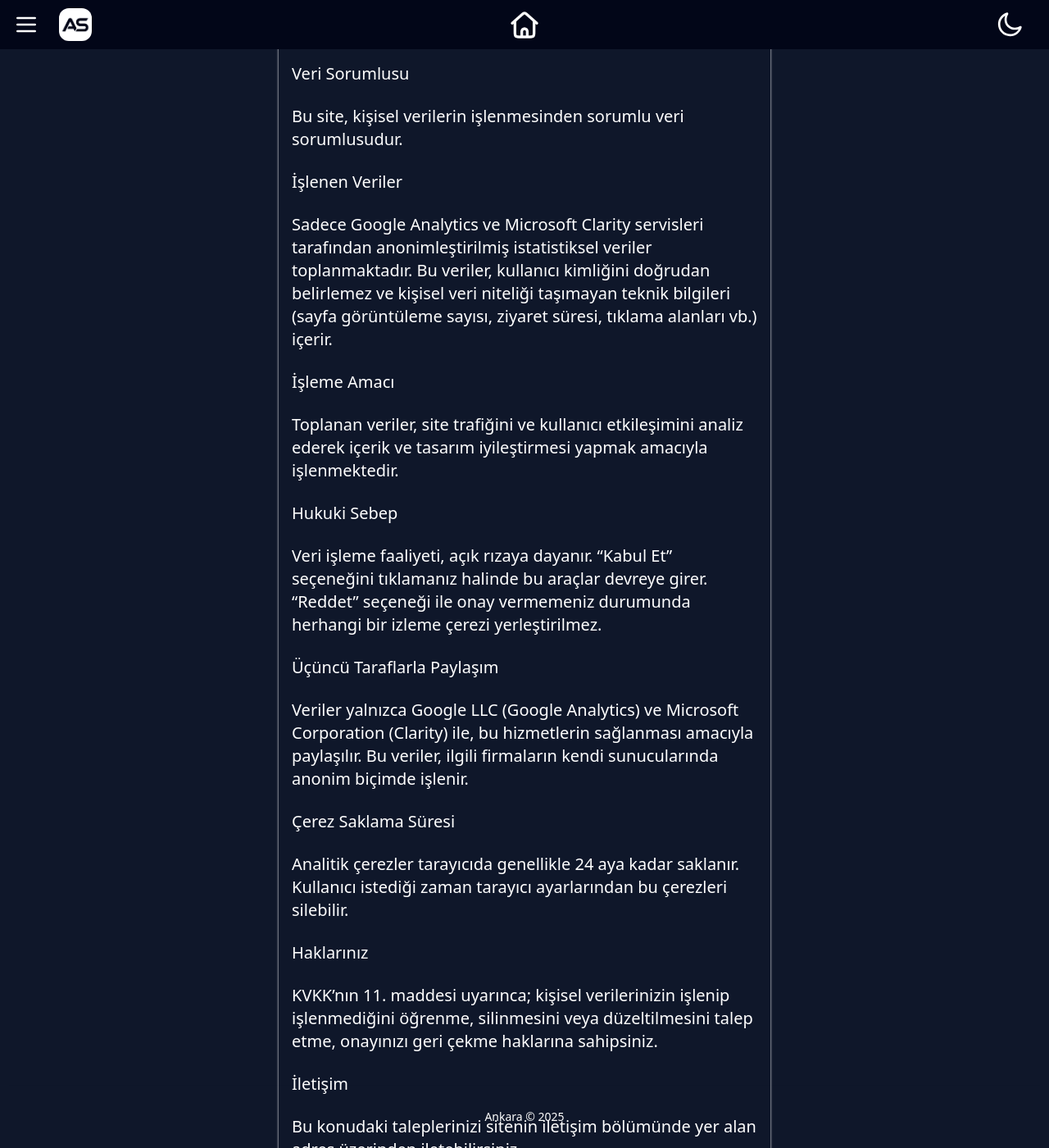
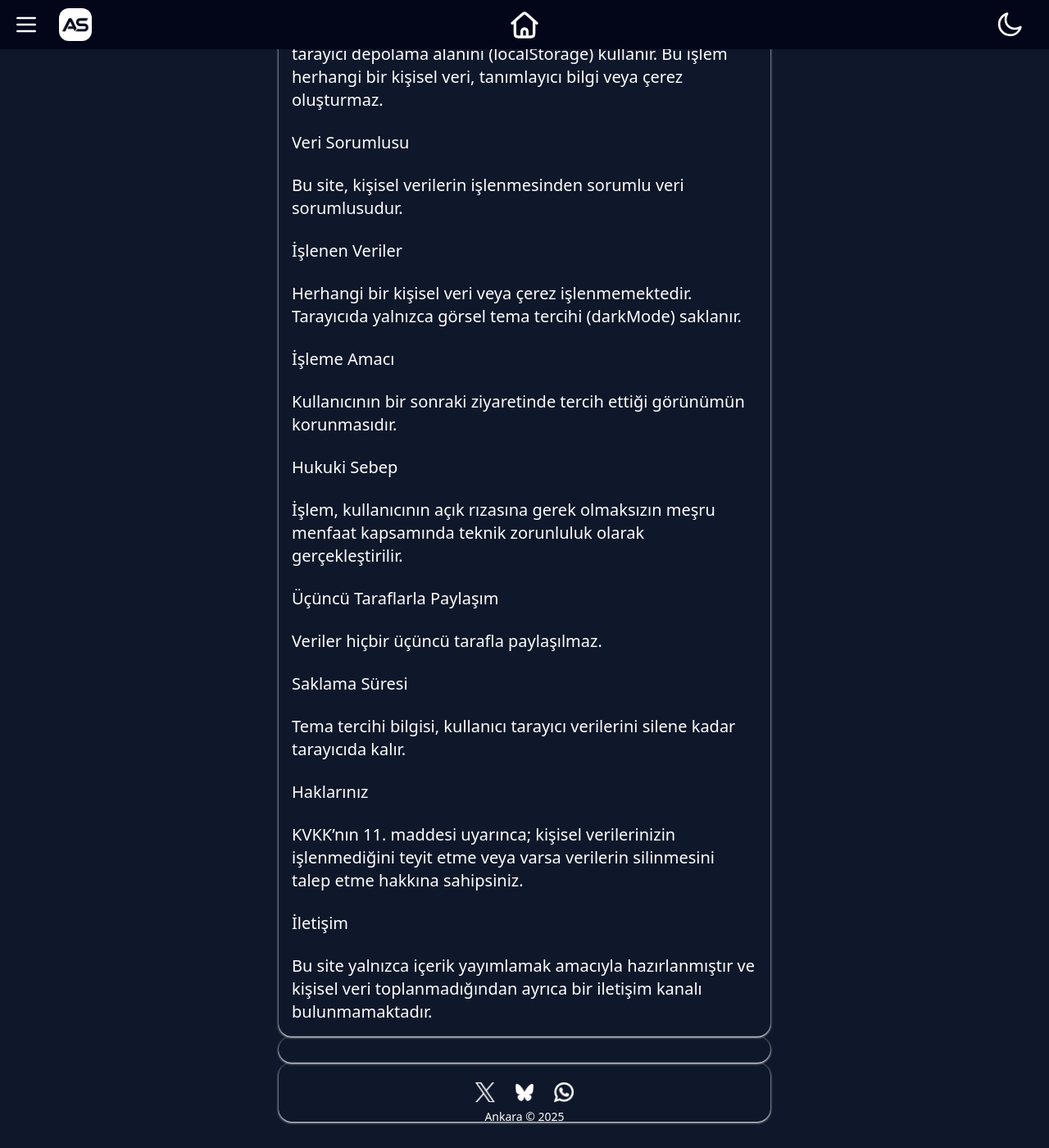
Before and after one commit to lprsylmz/alpersoylemez.tr, a Jekyll site: the page built from _pages/aydinlatma-metni.md, in a window 1280 px wide and 1400 px high, scrolled down 396 px. Shown: the whole window at 82% size. Built offline with Jekyll 4.4.1, drawn with Linux system fonts in a browser that asks for light colours; some of the changed text lies outside the part shown.

Commit message:
aydınlatma metni

```diff
--- a/_pages/aydinlatma-metni.md
+++ b/_pages/aydinlatma-metni.md
@@ -4,39 +4,38 @@ title: Aydınlatma Metni
 permalink: /aydinlatma-metni/
 ---
 
-Aydınlatma Metni (Çerez Politikası)
+Aydınlatma Metni
 
-Bu web sitesi, kullanıcı deneyimini geliştirmek ve istatistiksel analiz yapmak amacıyla sınırlı sayıda çerez kullanmaktadır.
+Bu web sitesi, kullanıcı deneyimini geliştirmek amacıyla yalnızca tema tercihini (karanlık/açık mod) hatırlamak için tarayıcı depolama alanını (localStorage) kullanır. Bu işlem herhangi bir kişisel veri, tanımlayıcı bilgi veya çerez oluşturmaz.
 
-1. Veri Sorumlusu
+Veri Sorumlusu
 
 Bu site, kişisel verilerin işlenmesinden sorumlu veri sorumlusudur.
 
-2. İşlenen Veriler
+İşlenen Veriler
 
-Sadece Google Analytics ve Microsoft Clarity servisleri tarafından anonimleştirilmiş istatistiksel veriler toplanmaktadır.
-Bu veriler, kullanıcı kimliğini doğrudan belirlemez ve kişisel veri niteliği taşımayan teknik bilgileri (sayfa görüntüleme sayısı, ziyaret süresi, tıklama alanları vb.) içerir.
+Herhangi bir kişisel veri veya çerez işlenmemektedir. Tarayıcıda yalnızca görsel tema tercihi (darkMode) saklanır.
 
-3. İşleme Amacı
+İşleme Amacı
 
-Toplanan veriler, site trafiğini ve kullanıcı etkileşimini analiz ederek içerik ve tasarım iyileştirmesi yapmak amacıyla işlenmektedir.
+Kullanıcının bir sonraki ziyaretinde tercih ettiği görünümün korunmasıdır.
 
-4. Hukuki Sebep
+Hukuki Sebep
 
-Veri işleme faaliyeti, açık rızaya dayanır. “Kabul Et” seçeneğini tıklamanız halinde bu araçlar devreye girer. “Reddet” seçeneği ile onay vermemeniz durumunda herhangi bir izleme çerezi yerleştirilmez.
+İşlem, kullanıcının açık rızasına gerek olmaksızın meşru menfaat kapsamında teknik zorunluluk olarak gerçekleştirilir.
 
-5. Üçüncü Taraflarla Paylaşım
+Üçüncü Taraflarla Paylaşım
 
-Veriler yalnızca Google LLC (Google Analytics) ve Microsoft Corporation (Clarity) ile, bu hizmetlerin sağlanması amacıyla paylaşılır. Bu veriler, ilgili firmaların kendi sunucularında anonim biçimde işlenir.
+Veriler hiçbir üçüncü tarafla paylaşılmaz.
 
-6. Çerez Saklama Süresi
+Saklama Süresi
 
-Analitik çerezler tarayıcıda genellikle 24 aya kadar saklanır. Kullanıcı istediği zaman tarayıcı ayarlarından bu çerezleri silebilir.
+Tema tercihi bilgisi, kullanıcı tarayıcı verilerini silene kadar tarayıcıda kalır.
 
-7. Haklarınız
+Haklarınız
 
-KVKK’nın 11. maddesi uyarınca; kişisel verilerinizin işlenip işlenmediğini öğrenme, silinmesini veya düzeltilmesini talep etme, onayınızı geri çekme haklarına sahipsiniz.
+KVKK’nın 11. maddesi uyarınca; kişisel verilerinizin işlenmediğini teyit etme veya varsa verilerin silinmesini talep etme hakkına sahipsiniz.
 
-8. İletişim
+İletişim
 
-Bu konudaki taleplerinizi sitenin iletişim bölümünde yer alan adres üzerinden iletebilirsiniz.
+Bu site yalnızca içerik yayımlamak amacıyla hazırlanmıştır ve kişisel veri toplanmadığından ayrıca bir iletişim kanalı bulunmamaktadır.
```
